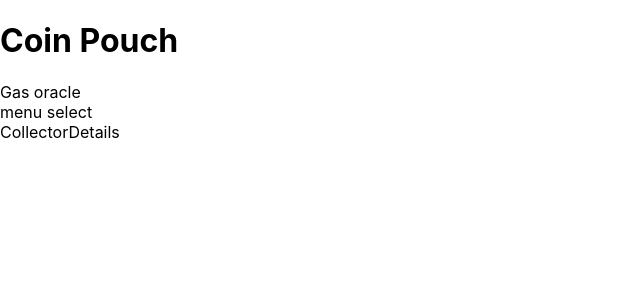
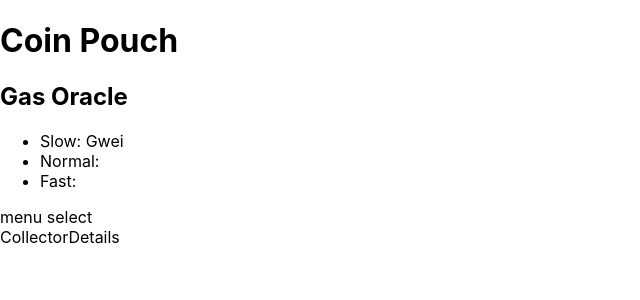
Before and after one commit to printerdude/coin-pouch, a React (Create React App) app: page / in a window 1280 px wide. Shown: the top 300 px of the page, without its empty margins (0-640 px from the left). Built offline with nearby package versions, Linux system fonts and the light colour scheme; no server answers.

Commit message:
Commit 5: Gas Oracle

```diff
--- a/src/App.js
+++ b/src/App.js
@@ -1,18 +1,27 @@
 import React from 'react';
+import { useState } from 'react';
 import './App.css';
 import Header from './components/Header';
 import Menu from './components/Menu';
 import CollectorDetails from './components/CollectorDetails';
+import GasOracle from './components/GasOracle';
 
 
 function App() {
+  const [gas, setGas] = useState({
+    slowGas: '',
+    normalGas: '',
+    fastGas: '',
+  });
+
   return (
-    <div >
-      <Header></Header>
-      <Menu></Menu>
-      <CollectorDetails></CollectorDetails>
-    </div>
-  );
+		<div>
+			<Header></Header>
+			<GasOracle gas={gas} setGas={setGas}></GasOracle>
+			<Menu></Menu>
+			<CollectorDetails></CollectorDetails>
+		</div>
+	);
 }
 
 export default App;
--- a/src/components/GasOracle.js
+++ b/src/components/GasOracle.js
@@ -1,11 +1,46 @@
 import React from 'react';
+import { useEffect } from 'react';
 
-function GasOracle(props) {
-    return (
-        <div>
-            Gas oracle
-        </div>
-    );
+const gasOracleURL = `https://api.etherscan.io/api?module=gastracker&action=gasoracle&apikey=${process.env.REACT_APP_API_KEY}`;
+
+function GasOracle({ gas, setGas }) {
+	useEffect(() => {
+		const url = `${gasOracleURL}`;
+
+		fetch(url)
+			.then((res) => res.json())
+			.then((res) => {
+				// console.log(res.result.SafeGasPrice)
+				let newSlowGas = res.result.SafeGasPrice;
+				let newFastGas = res.result.FastGasPrice;
+                let proposeGasPrice = res.result.ProposeGasPrice;
+				const newGas = {
+					slowGas: newSlowGas,
+					fastGas: newFastGas,
+					normalGas: proposeGasPrice,
+				};
+				// const newGas = {
+				// 	...gas,
+				// 	fastGas: newFastGas,
+				// };
+				setGas(newGas);
+				// setGas(gas);
+			})
+			.catch((err) => {
+				console.error(err);
+			});
+	}, []);
+
+	return (
+		<div>
+			<h2>Gas Oracle</h2>
+			<ul>
+				<li>Slow: {gas.slowGas} Gwei</li>
+				<li>Normal: </li>
+				<li>Fast: </li>
+			</ul>
+		</div>
+	);
 }
 
 export default GasOracle;
--- a/src/components/Header.js
+++ b/src/components/Header.js
@@ -1,11 +1,9 @@
 import React from 'react';
-import GasOracle from './GasOracle';
 
 function Header(props) {
     return (
         <div>
             <h1>Coin Pouch</h1>
-            <GasOracle></GasOracle>
         </div>
     );
 }
```
